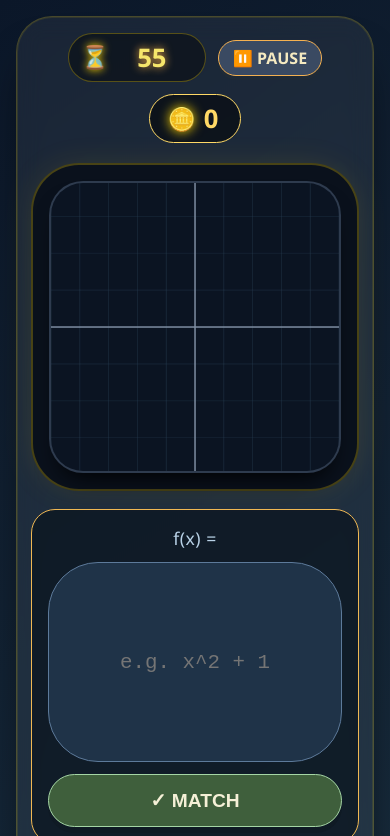
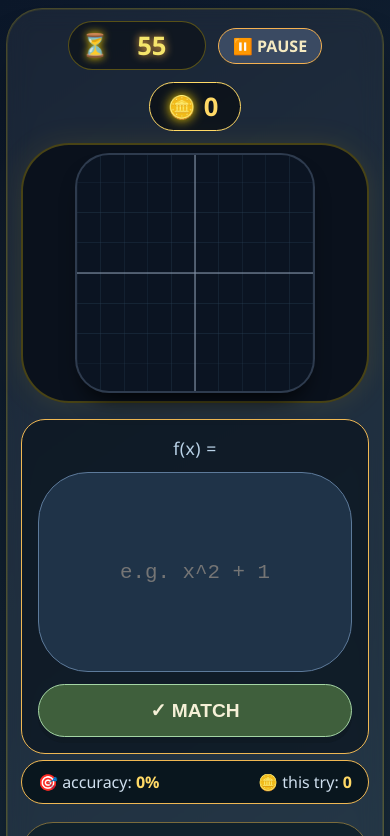
Before and after one commit to EndofE/GraphGame1, a plain HTML site: page index.html in a window 390 px wide. Shown: the top 836 px of the page. Drawn offline with nearby package versions, Linux system fonts and the light colour scheme.

Commit message:
Update index.html

```diff
--- a/index.html
+++ b/index.html
@@ -196,10 +196,13 @@
         margin-bottom: 18px;
         border: 2px solid rgba(255, 215, 0, 0.25);
         box-shadow: 0 0 30px rgba(255, 200, 0, 0.1);
+        display: flex;
+        justify-content: center;
       }
       canvas {
         display: block;
         width: 100%;
+        max-width: 100%;
         aspect-ratio: 1/1;
         background: #0b1422;
         border-radius: 32px;
@@ -476,13 +479,34 @@
          MOBILE RESPONSIVE STYLES
          ========================================= */
       @media (max-width: 600px) {
+        body {
+          align-items: flex-start; /* Pushes content to the top instead of centering */
+          padding: 8px 6px;
+        }
         .game-container {
-          padding: 16px 14px 20px;
+          padding: 12px 14px 16px;
           border-radius: 36px;
         }
+
+        /* THE MAGIC TRICK: Hides non-essential panels when typing */
+        .game-container:focus-within .accuracy-indicator,
+        .game-container:focus-within .info-panel,
+        .game-container:focus-within .play-again {
+          display: none !important;
+        }
+
+        /* Shinks top bar when typing */
+        .game-container:focus-within .stats {
+          margin-bottom: 8px;
+        }
+        .game-container:focus-within .hint-area {
+          margin-bottom: 8px;
+        }
+
         .stats {
           justify-content: center;
           gap: 12px;
+          margin-bottom: 12px;
         }
         #timer,
         #score {
@@ -496,13 +520,24 @@
           font-size: 1rem;
           padding: 6px 14px;
         }
-        /* Stacks the input elements for easier thumb typing */
+
+        /* Allows graph to dynamically shrink vertically */
+        .graph-panel {
+          padding: 10px;
+          margin-bottom: 12px;
+        }
+        canvas {
+          max-height: 28vh; /* Will shrink its height based on available screen space */
+          width: auto; /* Will adjust its width automatically to stay a square */
+        }
+
         .function-entry {
           flex-direction: column;
           align-items: stretch;
           border-radius: 24px;
           padding: 16px;
           gap: 12px;
+          margin-bottom: 0;
         }
         .function-label {
           text-align: center;
@@ -526,7 +561,6 @@
           font-size: 1rem;
           padding: 10px 16px;
         }
-        /* Stacks the info panels on small screens */
         .info-panel {
           flex-direction: column;
         }
```
